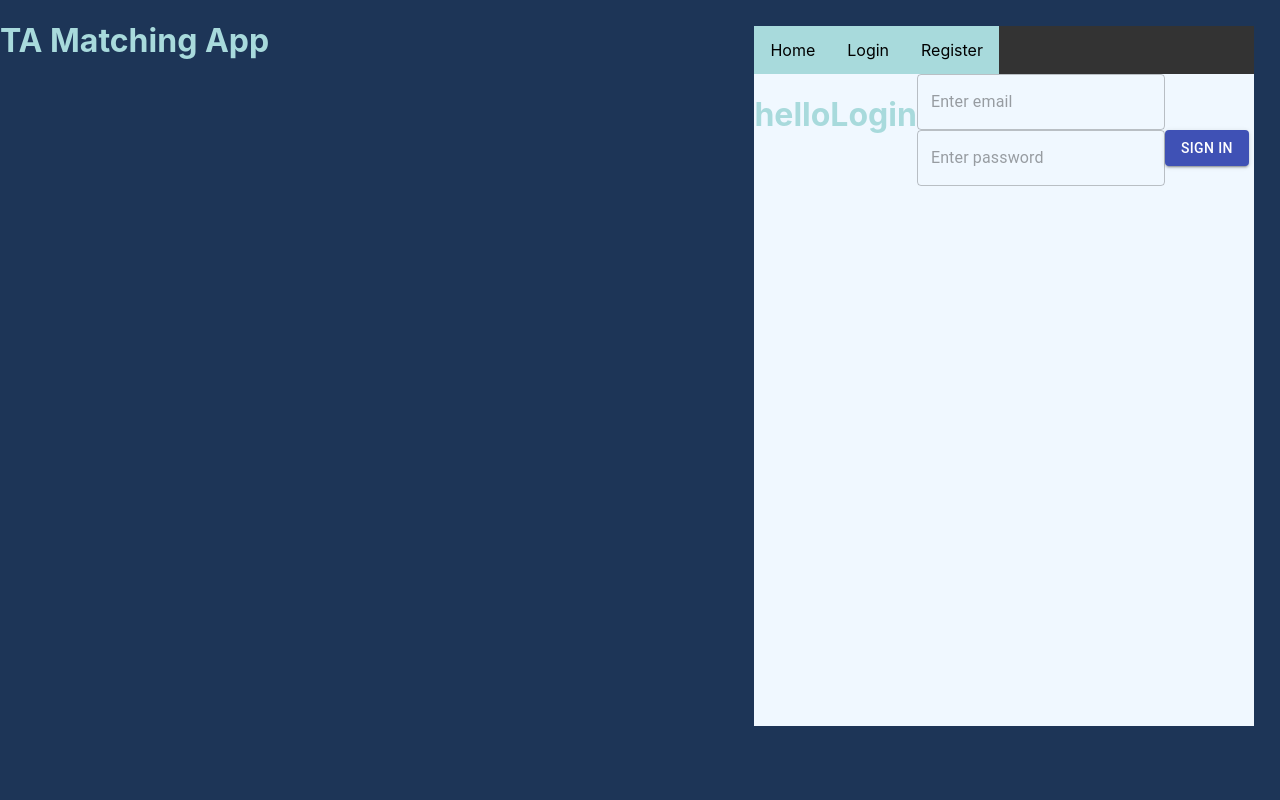
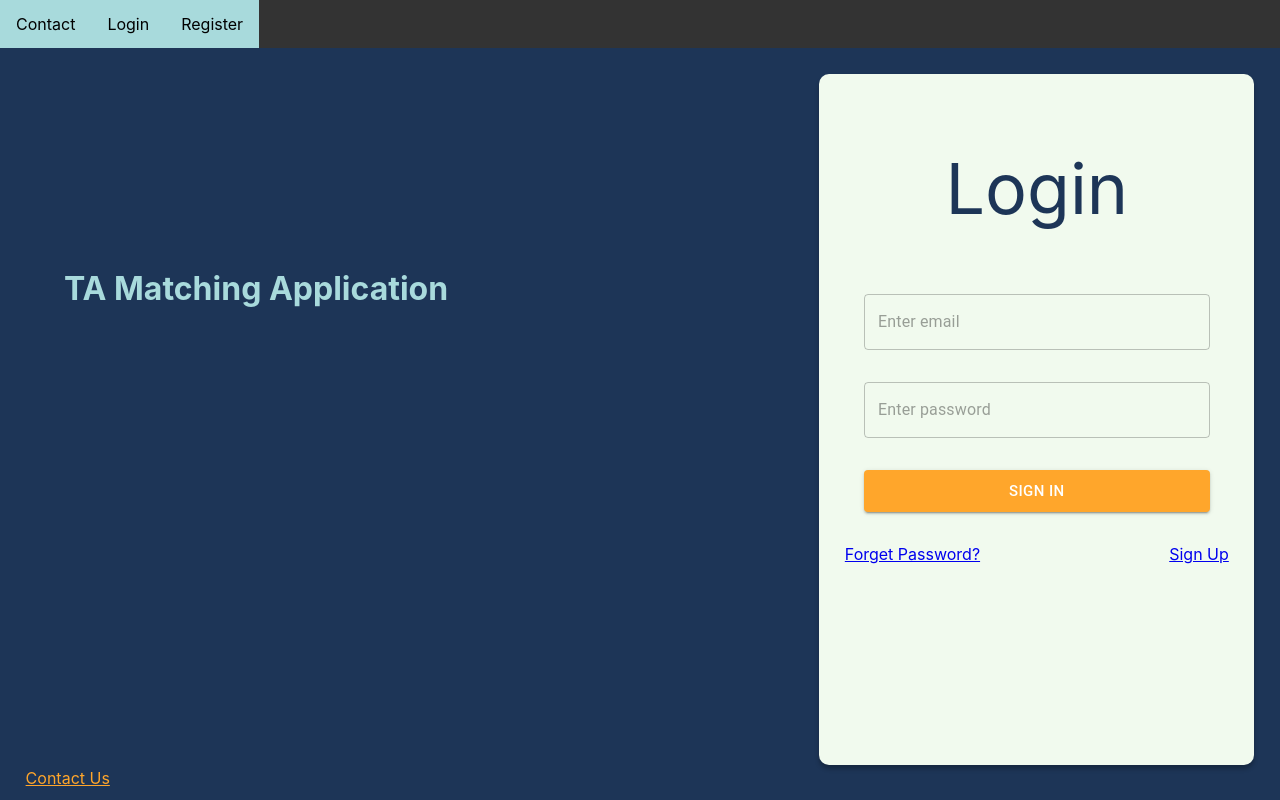
Before and after one commit to sarahtan931/TA-Course-Matching-App, a React (Create React App) app in the folder frontend/: page /login in a window 1280 px wide. Built offline with nearby package versions, Linux system fonts and the light colour scheme.

Commit message:
Lots of frontend styling and understanding components
Created the general login page style and components

```diff
--- a/frontend/src/App.css
+++ b/frontend/src/App.css
@@ -1,6 +1,8 @@
-body {
+body, html {
+  height: 100%;
   background-color: #1D3557;
 }
+
 ul{
   list-style-type: none;
   margin: 0;
@@ -14,7 +16,6 @@ li {
   background-color: #A8DADC;
   color: #A8DADC;
 }
-
 li a {
   display: block;
   color: black;
@@ -23,15 +24,58 @@ li a {
   text-decoration: none;
 }
 
-#loginPane {
-  float: right;
-  height: 700px;
-  width: 500px;
-  margin: 2%;
-  background-color: aliceblue;
+.login-left {
+  float: left;
 }
 
-h1 {
+.login-right {
+  box-shadow: 0px 4px 4px rgba(0, 0, 0, 0.25);
+  border-radius: 10px;
+  float: right;
+  background-color: #F1FAEE;
+  margin: 2%;
+  padding: 2%;
+  height: 75%;
+  min-width: calc( 30vw );
+  min-height: calc( 80vh );
+}
+
+.login-textfield {
+  flex-basis: auto;
+}
+
+.container {
+  flex-direction: column;
+  display: flex;
+  align-items: center;
+}
+
+.main-title {
+  padding-top: 25vh;
+  padding-left: 5vw;
   float: left;
   color: #A8DADC;
 }
+.login-title {
+  text-align:center;
+  padding: auto;
+  font-style: normal;
+  font-weight: normal;
+  font-size: 70px;
+  color: #1D3557;
+}
+.login-fields {
+  width: 90%;
+  margin: 2vh;
+}
+.login-mini-text {
+  justify-content: space-between;
+  display: flex;
+}
+
+.login-bottom-text {
+  float: left;
+  position: absolute;
+  padding-top: 90vh;
+  padding-left: 2vw;
+}
--- a/frontend/src/App.js
+++ b/frontend/src/App.js
@@ -1,32 +1,13 @@
 import './App.css';
 import React, { Component } from 'react';
-import { Link, BrowserRouter, Route, Switch } from 'react-router-dom';
-import Home from './components/Home';
-import Login from './components/Login';
-import LoginPage from './components/LoginPage';
-import Register from './components/Register';
+import Navigation from './components/Navigation';
 
 class App extends Component {
   render() {
     return (
-      <body>
-        <h1>TA Matching App</h1>
-        <div id="loginPane">
-        <BrowserRouter>
-        <ul>
-          <li><Link to="/">Home</Link></li>
-          <li><Link to="/login">Login</Link></li>
-          <li><Link to="/register">Register</Link></li>
-        </ul>
-
-        <Switch>
-             <Route path="/" component={Home} exact/>
-             <Route path="/login" component={LoginPage} exact/>
-             <Route path="/register" component={Register} exact/>
-        </Switch>
-        </BrowserRouter>
-        </div>
-      </body>
+      <div>
+        <Navigation></Navigation>
+      </div>
     );
   }
 }
--- a/frontend/src/components/Home.js
+++ b/frontend/src/components/Home.js
@@ -1,6 +1,6 @@
 import React from 'react';
 
-const home = () => {
+const Home = () => {
     return (
        <div>
           <h1>Home</h1>
@@ -9,4 +9,4 @@ const home = () => {
     );
 }
 
-export default home;
+export default Home;
--- a/frontend/src/components/Login.js
+++ /dev/null
@@ -1,70 +0,0 @@
-import React, { Component } from "react";
-import Button from '@material-ui/core/Button';
-import TextField from '@material-ui/core/TextField';
-
-export default class LoginExample extends Component {
-	constructor(props) {
-		super(props);
-		this.state = {
-			email: "",
-			password: "",
-		};
-	}
-
-	handleInputChange = (event) => {
-		const { value, name } = event.target;
-		this.setState({
-			[name]: value,
-		});
-	};
-
-	onSubmit = (event) => {
-		event.preventDefault();
-		fetch("/api/auth", {
-			method: "POST",
-			body: JSON.stringify(this.state),
-			headers: {
-				"Content-Type": "application/json",
-			},
-		})
-			.then((res) => {
-				if (res.status === 200) {
-					this.props.history.push("/");
-				} else {
-					const error = new Error(res.error);
-					throw error;
-				}
-			})
-			.catch((err) => {
-				console.error(err);
-				alert("Error logging in please try again");
-			});
-	};
-
-	render() {
-		return (
-				<form onSubmit={this.onSubmit} >
-					<h1>Login</h1>
-					<TextField
-						type="email"
-						name="email"
-						placeholder="Enter email"
-						variant="outlined"
-						value={this.state.email}
-						onChange={this.handleInputChange}
-						required
-					/>
-					<TextField
-						type="password"
-						name="password"
-						placeholder="Enter password"
-						variant="outlined"
-						value={this.state.password}
-						onChange={this.handleInputChange}
-						required
-					/>
-					<Button type="submit" value="Submit" variant="contained" color="primary" href="/">Sign In</Button>
-				</form>
-		);
-	}
-}
--- /dev/null
+++ b/frontend/src/components/LoginButton.js
@@ -0,0 +1,25 @@
+import React from "react";
+import Button from "@material-ui/core/Button";
+
+const LoginButton = () => {
+
+    return (
+        <Button
+			type="submit"
+			value="Submit"
+			variant="contained"
+			color="primary"
+			href="/"
+			size="large"
+			fullWidth
+			style={{
+				backgroundColor: "#FFA62B"
+			}}
+			// Add onClick
+		>
+            Sign In
+        </Button>
+    );
+};
+
+export default LoginButton;
--- a/frontend/src/components/LoginPage.js
+++ /dev/null
@@ -1,14 +0,0 @@
-import React from 'react';
-import Login from './Login';
-
-const LoginPage = () => {
-    return (
-        <div>
-            <h1>hello </h1>
-            <Login/>
-        </div>
-
-    );
-}
-
-export default LoginPage;
--- a/frontend/src/components/Navigation.js
+++ b/frontend/src/components/Navigation.js
@@ -1,14 +1,26 @@
 import React from 'react';
-
-import { NavLink } from 'react-router-dom';
+import { Link, BrowserRouter, Route, Switch } from 'react-router-dom';
+import ContactPage from './Pages/ContactPage';
+import LoginPage from './Pages/LoginPage';
+import RegisterPage from './Pages/RegisterPage';
 
 const Navigation = () => {
     return (
-       <div>
-          <NavLink to="/">Home</NavLink>
-          <NavLink to="/login">Login</NavLink>
-          <NavLink to="/register">Register</NavLink>
-       </div>
+      <div id="Redirect-Bar">
+      <BrowserRouter>
+      <ul>
+        <li><Link to="/">Contact</Link></li>
+        <li><Link to="/login">Login</Link></li>
+        <li><Link to="/register">Register</Link></li>
+      </ul>
+
+      <Switch>
+           <Route path="/" component={ContactPage} exact/>
+           <Route path="/login" component={LoginPage} exact/>
+           <Route path="/register" component={RegisterPage} exact/>
+      </Switch>
+      </BrowserRouter>
+      </div>
     );
 }
 
--- /dev/null
+++ b/frontend/src/components/Pages/ContactPage.js
@@ -0,0 +1,12 @@
+import React from 'react';
+
+const ContactPage = () => {
+    return (
+       <div>
+          <h1>ContactPage</h1>
+           <p>ContactPage page body content</p>
+       </div>
+    );
+}
+
+export default ContactPage;
--- /dev/null
+++ b/frontend/src/components/Pages/LoginPage.js
@@ -0,0 +1,106 @@
+import React, { Component } from "react";
+import LoginButton from "../LoginButton";
+import TextField from "@material-ui/core/TextField";
+import { Link, BrowserRouter, Route, Switch } from "react-router-dom";
+
+export default class LoginPage extends Component {
+	constructor(props) {
+		super(props);
+		this.state = {
+			email: "",
+			password: "",
+		};
+	}
+
+	handleInputChange = (event) => {
+		const { value, name } = event.target;
+		this.setState({
+			[name]: value,
+		});
+	};
+
+	onSubmit = (event) => {
+		event.preventDefault();
+		fetch("/api/auth", {
+			method: "POST",
+			body: JSON.stringify(this.state),
+			headers: {
+				"Content-Type": "application/json",
+			},
+		})
+			.then((res) => {
+				if (res.status === 200) {
+					this.props.history.push("/");
+				} else {
+					const error = new Error(res.error);
+					throw error;
+				}
+			})
+			.catch((err) => {
+				console.error(err);
+				alert("Error logging in please try again");
+			});
+	};
+
+	render() {
+		return (
+			<div>
+				<div class="login-left">
+					<h1 class="main-title">TA Matching Application</h1>
+                    <div class="login-bottom-text">
+                        <Link to="/"
+                            style={{
+                            color: "#FFA62B",
+                        }}>
+                            Contact Us
+                        </Link>
+                    </div>
+				</div>
+				<div class="login-right">
+					<h1 class="login-title">Login</h1>
+					<form onSubmit={this.onSubmit}>
+						<div class="container">
+							<div class="login-fields">
+								<TextField
+									fullWidth
+									class="login-textfield"
+									type="email"
+									name="email"
+									placeholder="Enter email"
+									variant="outlined"
+									value={this.state.email}
+									onChange={this.handleInputChange}
+									required
+								/>
+							</div>
+							<div class="login-fields">
+								<TextField
+									fullWidth
+									class="login-textfield"
+									type="password"
+									name="password"
+									placeholder="Enter password"
+									variant="outlined"
+									value={this.state.password}
+									onChange={this.handleInputChange}
+									required
+								/>
+							</div>
+							<div class="login-fields">
+								<LoginButton></LoginButton>
+							</div>
+						</div>
+					</form>
+					<div class="login-mini-text">
+						<p>
+							<Link to="/login">Forget Password?</Link>
+						</p>
+						<p>
+							<Link to="/register">Sign Up</Link>
+						</p>
+					</div>
+				</div>
+			</div>
+		);
+	}
+}
--- /dev/null
+++ b/frontend/src/components/Pages/RegisterPage.js
@@ -0,0 +1,12 @@
+import React from 'react';
+
+const RegisterPage = () => {
+    return (
+       <div>
+          <h1>RegisterPage</h1>
+           <p>RegisterPage page body content</p>
+       </div>
+    );
+}
+
+export default RegisterPage;
```
Also changed, not shown: frontend/src/components/TestLogin.js (deleted, +0 -18 lines).
